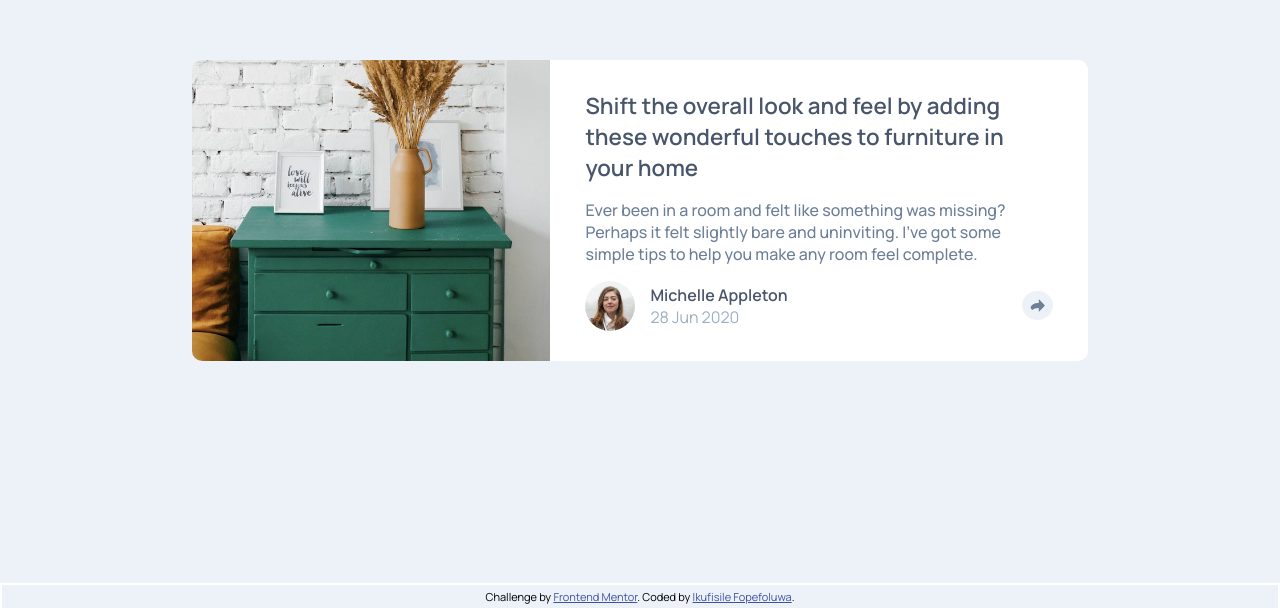
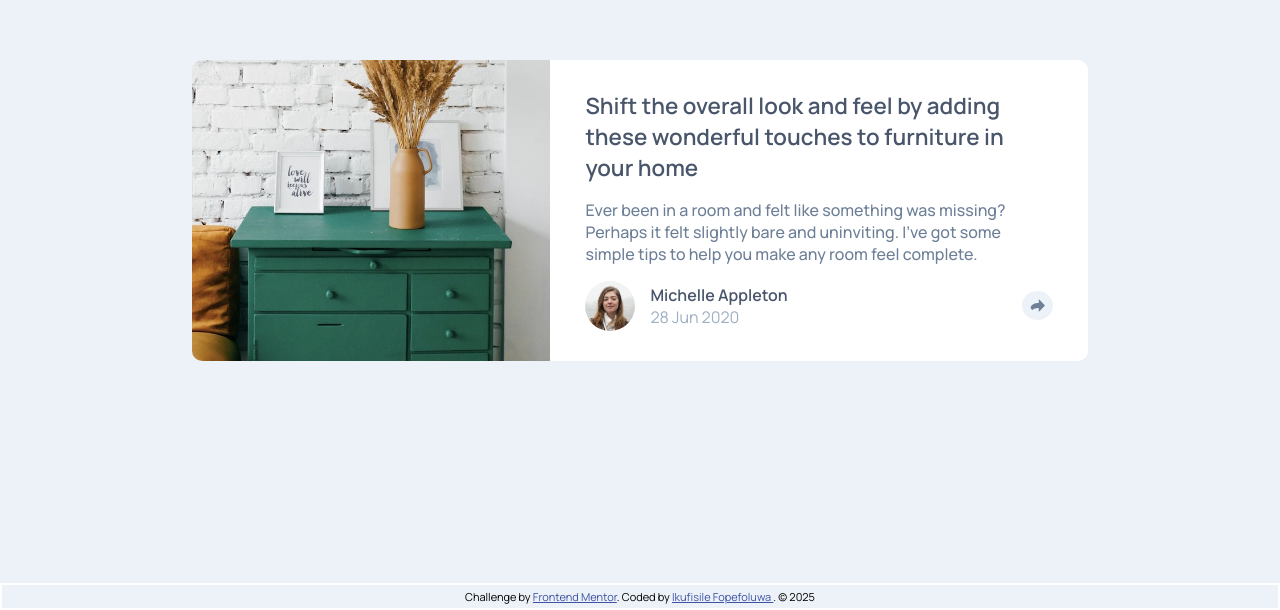
Before and after one commit to FopefoluwaIkufisile/Article-preview-component, a plain HTML site: page index.html in a window 1280 px wide. Shown: the part 190-800 px from the top of the page. Drawn offline with Linux system fonts and the light colour scheme.

Commit message:
added dynamic date

```diff
--- a/index.html
+++ b/index.html
@@ -58,7 +58,8 @@
 
   <div class="attribution">
     Challenge by <a href="https://www.frontendmentor.io?ref=challenge" target="_blank">Frontend Mentor</a>.
-    Coded by <a href="https://github.com/FopefoluwaIkufisile" target="_blank">Ikufisile Fopefoluwa</a>.
+    Coded by <a href="https://github.com/FopefoluwaIkufisile" target="_blank">Ikufisile Fopefoluwa </a>. &copy; <span id="Year"></span>
+
   </div>
   <script src="index.js"></script>
 </body>
--- a/index.js
+++ b/index.js
@@ -1,6 +1,7 @@
 const shareBtn = document.querySelector(".share-btn")
 const sharePopUp = document.querySelector(".share-box2")
 const author = document.querySelector(".author-box");
+const year = document.querySelector("#Year");
 
     shareBtn.addEventListener("click", ()=>{
         const viewportWidth = window.innerWidth;
@@ -14,3 +15,4 @@ const author = document.querySelector(".author-box");
             console.log(`Clicked on large screen`);
         }
       })
+year.textContent = new Date().getFullYear();
```
